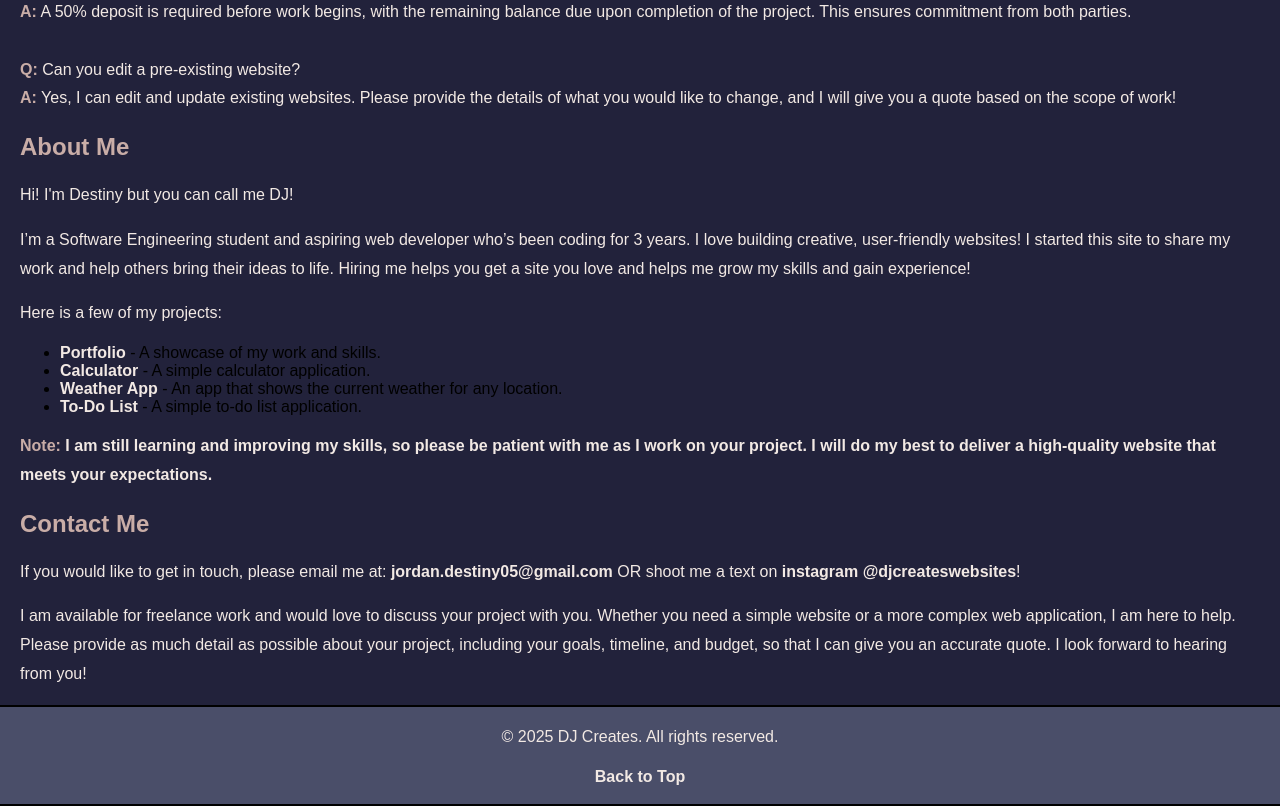
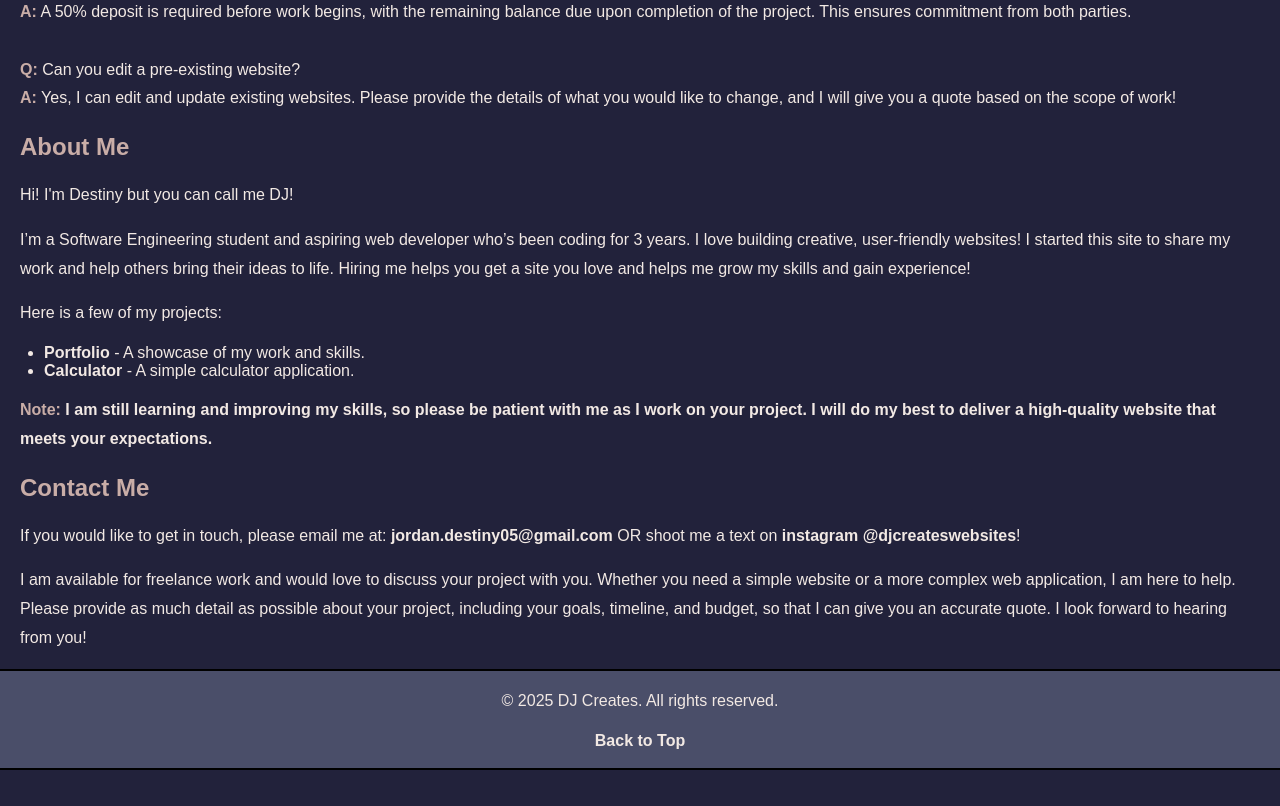
Before and after one commit to i-am-djordan/DJ-Creates, a plain HTML site: page index.html in a window 1280 px wide. Shown: the part 1129-1935 px from the top of the page. After the commit the page ends 1899 px from the top, so only its background shows below. Drawn offline with Linux system fonts and the light colour scheme.

Commit message:
Update index.html and style.css: modify project links for accuracy and enhance project list styling

```diff
--- a/index.html
+++ b/index.html
@@ -77,14 +77,14 @@
                 Here is a few of my projects:
             </p>
             <ul class="project-list">
-                <li><a href="https://djcreateswebsites.github.io/Portfolio/" target="_blank">Portfolio</a> - A showcase of my work and skills.</li>
-                <li><a href="https://djcreateswebsites.github.io/Calculator/" target="_blank">Calculator</a> - A simple calculator application.</li>
-                <li><a href="https://djcreateswebsites.github.io/Weather-App/" target="_blank">Weather App</a> - An app that shows the current weather for any location.</li>
-                <li><a href="https://djcreateswebsites.github.io/To-Do-List/" target="_blank">To-Do List</a> - A simple to-do list application.</li>
+                <li><a href="https://i-am-djordan.com/" target="_blank">Portfolio</a> - A showcase of my work and skills.</li>
+                <li><a href="https://i-am-djordan.github.io/Web-Calc/" target="_blank">Calculator</a> - A simple calculator application.</li>
+
             </ul>
             <p>
                 <strong><span style="color: #c9ada7;">Note:</span> I am still learning and improving my skills, so please be patient with me as I work on your project. I will do my best to deliver a high-quality website that meets your expectations.</strong>
             </p>
+
         </section>
 
         <section id="contact">
--- a/style.css
+++ b/style.css
@@ -101,7 +101,10 @@ a:hover {
     line-height: 1.8;
 }
 
-
+.project-list{
+    color: #f2e9e4;
+    padding-left: 1.5rem;
+}
 
 footer {
     background-color: #4a4e69;
```
